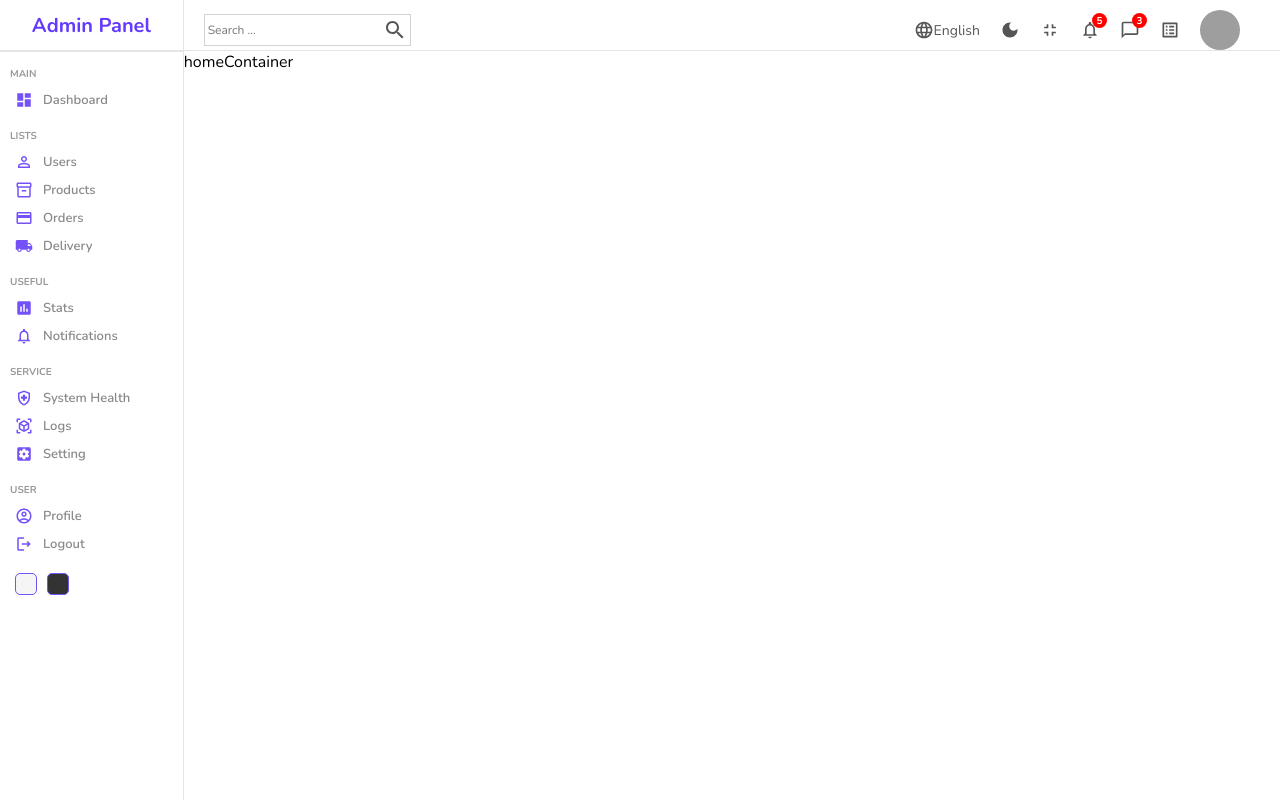
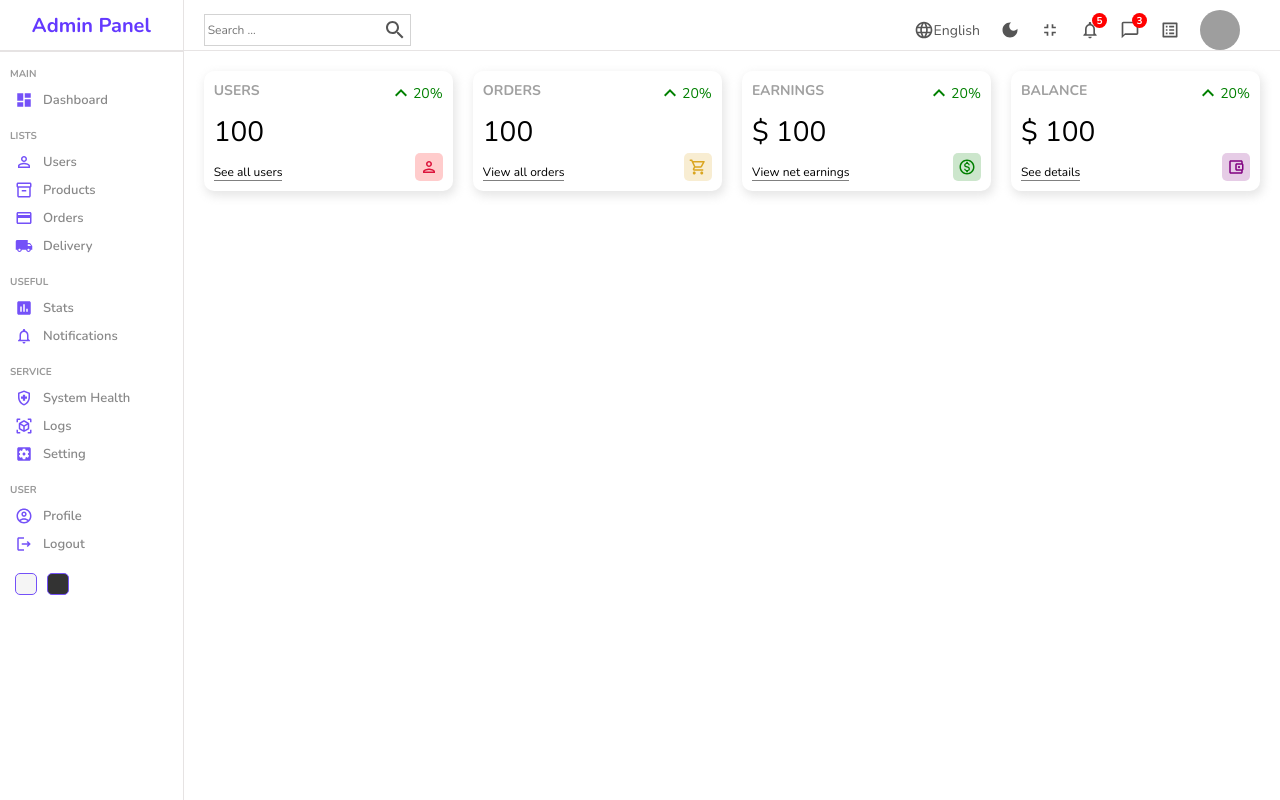
Before and after one commit to Yurii-Sapsai/project-admin-panel-desktop, a React (Create React App) app: page / in a window 1280 px wide. Built offline with nearby package versions, Linux system fonts and the light colour scheme; grey boxes are pictures that could not be loaded.

Commit message:
add new component - Widget

```diff
--- /dev/null
+++ b/src/components/Widget/Widget.jsx
@@ -0,0 +1,102 @@
+import React from 'react'
+import './Widget.sass'
+
+import KeyboardArrowUpOutlinedIcon from '@mui/icons-material/KeyboardArrowUpOutlined';
+import PersonOutlinedIcon from "@mui/icons-material/PersonOutlined";
+import AccountBalanceWalletOutlinedIcon from "@mui/icons-material/AccountBalanceWalletOutlined";
+import ShoppingCartOutlinedIcon from "@mui/icons-material/ShoppingCartOutlined";
+import MonetizationOnOutlinedIcon from "@mui/icons-material/MonetizationOnOutlined";
+
+function Widget({ type }) {
+
+    let data;
+
+    const amount = 100;
+    const diff = 20;
+
+    switch (type) {
+        case "user":
+            data = {
+                title: "USERS",
+                isMoney: false,
+                link: "See all users",
+                icon: (
+                    <PersonOutlinedIcon
+                        className="icon"
+                        style={{
+                            color: "crimson",
+                            backgroundColor: "rgba(255, 0, 0, 0.2)",
+                        }}
+                    />
+                ),
+            };
+            break;
+        case "order":
+            data = {
+                title: "ORDERS",
+                isMoney: false,
+                link: "View all orders",
+                icon: (
+                    <ShoppingCartOutlinedIcon
+                        className="icon"
+                        style={{
+                            backgroundColor: "rgba(218, 165, 32, 0.2)",
+                            color: "goldenrod",
+                        }}
+                    />
+                ),
+            };
+            break;
+        case "earning":
+            data = {
+                title: "EARNINGS",
+                isMoney: true,
+                link: "View net earnings",
+                icon: (
+                    <MonetizationOnOutlinedIcon
+                        className="icon"
+                        style={{ backgroundColor: "rgba(0, 128, 0, 0.2)", color: "green" }}
+                    />
+                ),
+            };
+            break;
+        case "balance":
+            data = {
+                title: "BALANCE",
+                isMoney: true,
+                link: "See details",
+                icon: (
+                    <AccountBalanceWalletOutlinedIcon
+                        className="icon"
+                        style={{
+                            backgroundColor: "rgba(128, 0, 128, 0.2)",
+                            color: "purple",
+                        }}
+                    />
+                ),
+            };
+            break;
+        default:
+            break;
+    }
+
+    return (
+        <div className='widget'>
+            <div className="left">
+                <span className='title'>{data.title}</span>
+                <span className='counter'>{data.isMoney && "$"} {amount}</span>
+                <span className='link'>{data.link}</span>
+            </div>
+
+            <div className="right">
+                <div className="percentage positive">
+                    <KeyboardArrowUpOutlinedIcon />
+                    {diff}%
+                </div>
+                {data.icon}
+            </div>
+        </div>
+    )
+}
+
+export default Widget
--- /dev/null
+++ b/src/components/Widget/Widget.sass
@@ -0,0 +1,46 @@
+.widget
+    display: flex
+    justify-content: space-between
+    flex: 1
+    padding: 10px
+
+    -webkit-box-shadow: 2px 4px 10px 1px rgba(0, 0, 0, 0.47)
+    box-shadow: 2px 4px 10px 1px rgba(201, 201, 201, 0.47)
+    border-radius: 10px
+    height: 100px
+
+.left, .right
+    display: flex
+    flex-direction: column
+    justify-content: space-between
+
+    .title
+        font-weight: bold
+        font-size: 14px
+        color: rgb(160, 160, 160)
+
+    .counter
+        font-size: 28px
+        font-weight: 300
+
+    .link
+        font-size: 12px
+        border-bottom: 1px solid gray
+        width: max-content
+
+    .percentage
+        display: flex
+        align-items: center
+        font-size: 14px
+
+        &.positive
+            color: green
+
+        &.negative
+            color: red
+
+    .icon
+        font-size: 18px
+        padding: 5px
+        border-radius: 5px
+        align-self: flex-end
--- a/src/pages/HomePage/HomePage.jsx
+++ b/src/pages/HomePage/HomePage.jsx
@@ -3,6 +3,7 @@
 
 import Navbar from '../../components/Navbar/Navbar'
 import Sidebar from '../../components/Sidebar/Sidebar'
+import Widget from '../../components/Widget/Widget'
 
 function HomePage() {
   return (
@@ -10,7 +11,12 @@
             <Sidebar/>
             <div className="homeContainer">
               <Navbar/>
-                homeContainer
+                <div className="widgets">
+                    <Widget type="user"/>
+                    <Widget type="order"/>
+                    <Widget type="earning"/>
+                    <Widget type="balance"/>
+                </div>
             </div>
         </div>
   )
--- a/src/pages/HomePage/HomePage.sass
+++ b/src/pages/HomePage/HomePage.sass
@@ -3,3 +3,8 @@
 
     .homeContainer
         flex: 6
+
+        .widgets
+            display: flex
+            padding: 20px
+            gap: 20px
```
